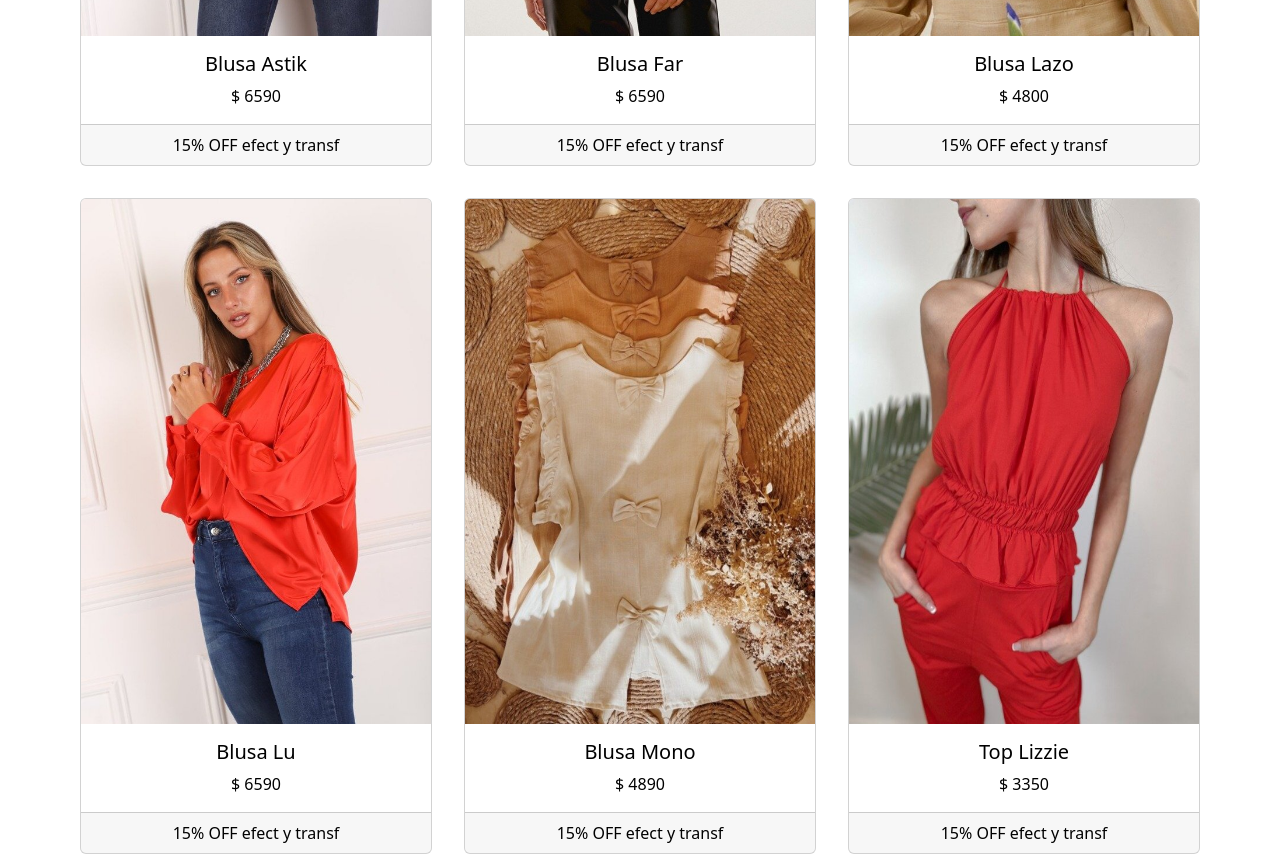
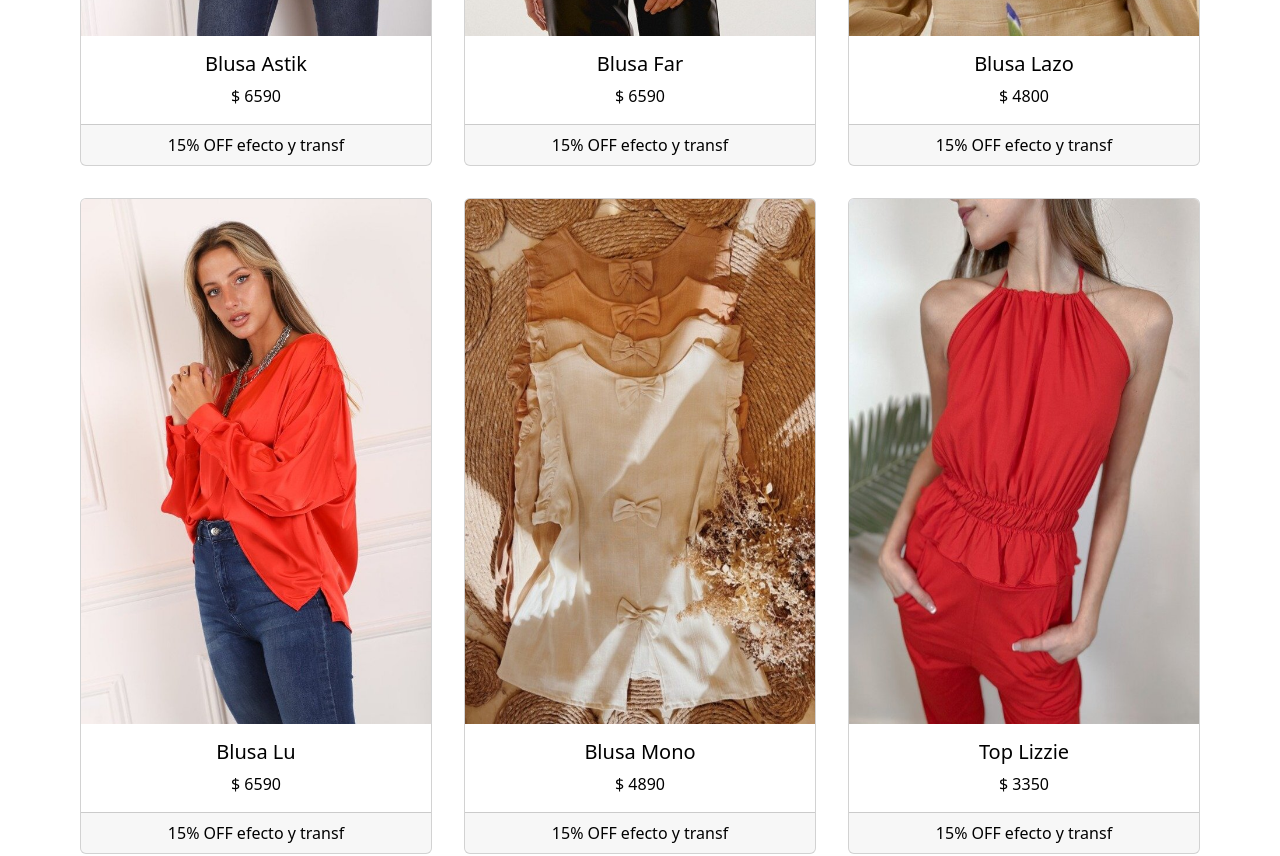
Before and after one commit to francoariel1492/ecomerce-parente34800, a React (Vite) app: page / in a window 1280 px wide. Shown: the part 860-1716 px from the top of the page. Built offline with nearby package versions, Linux system fonts and the light colour scheme.

Commit message:
PreEntrega2+Parente

```diff
--- a/src/components/Item/Item.jsx
+++ b/src/components/Item/Item.jsx
@@ -13,7 +13,7 @@ function CardComponent({obj}) {
       </Card.Text>
     </Card.Body>
     <Card.Footer>
-    15% OFF efect y transf
+    15% OFF efecto y transf
     </Card.Footer>
     </Card>
   </Link>
```
